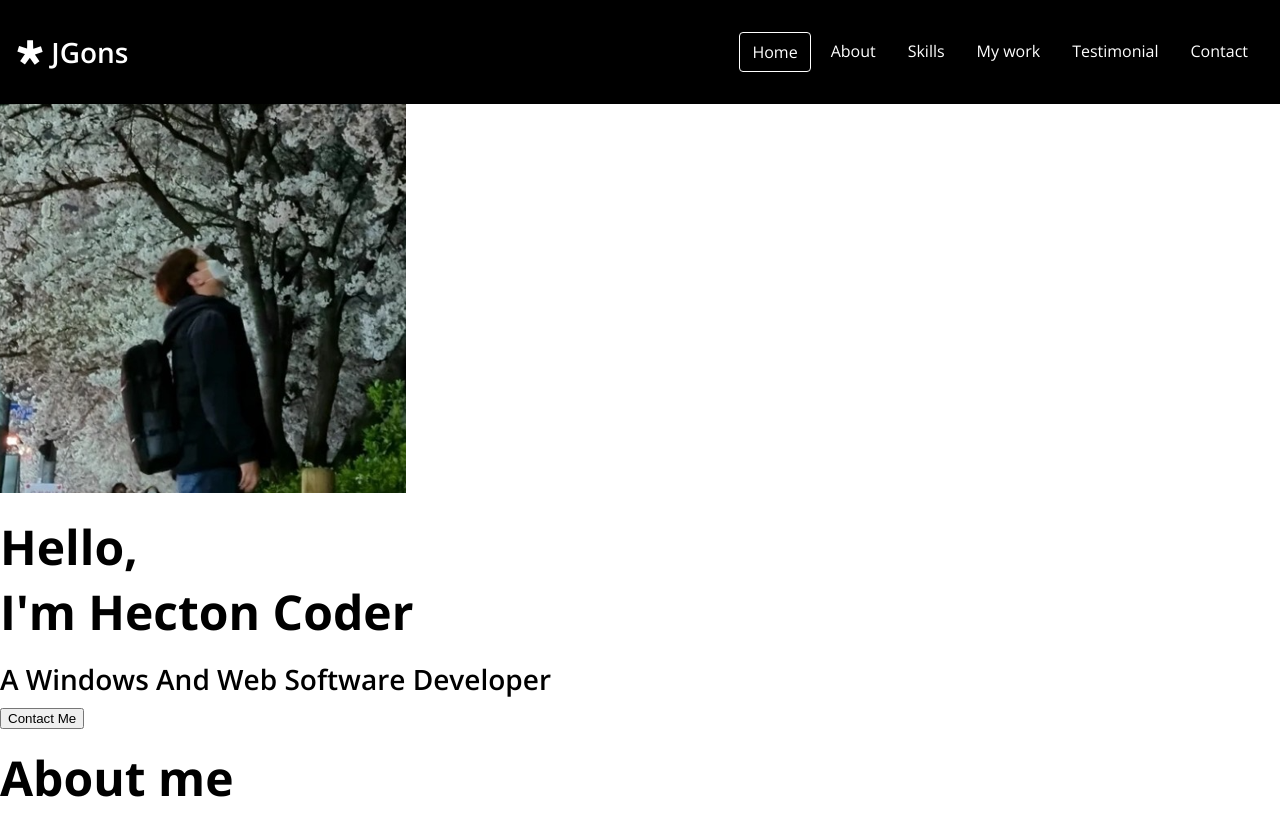
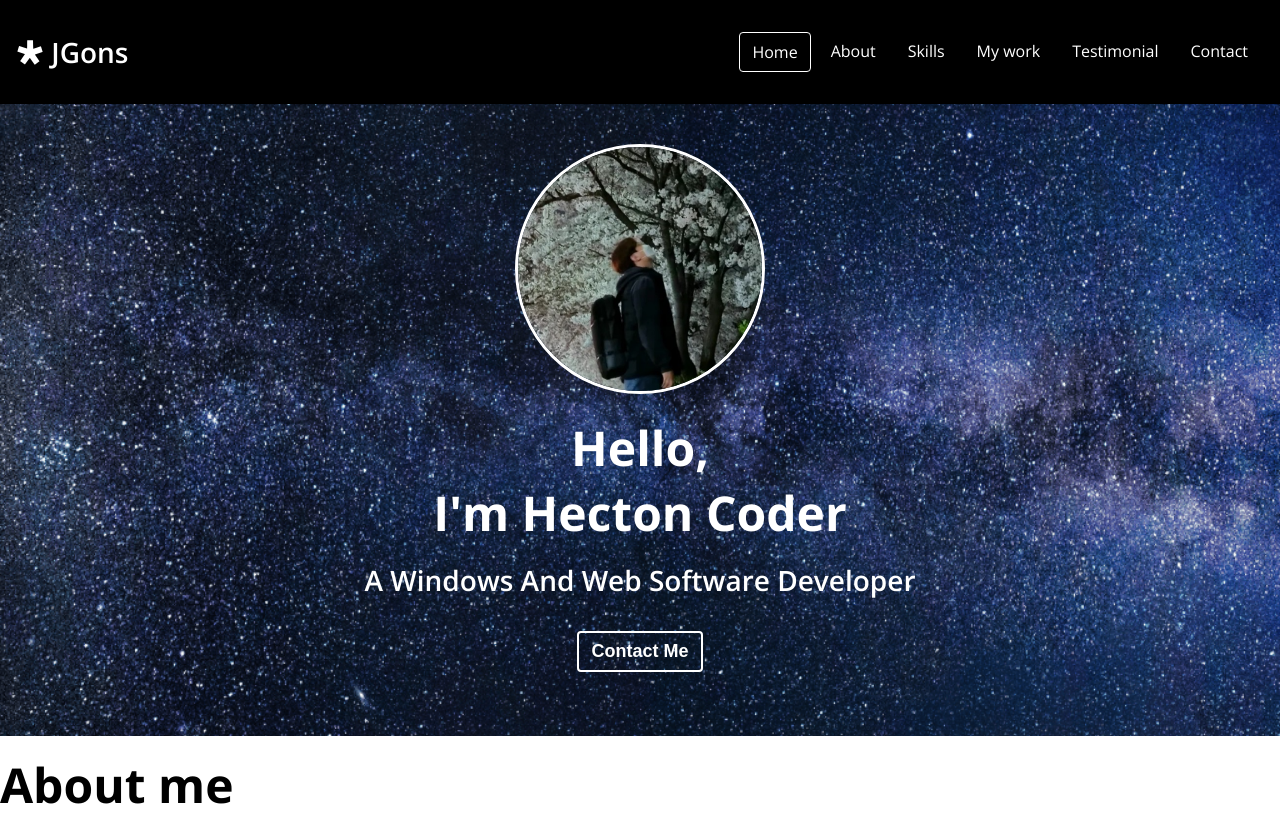
Before and after one commit to song1227jg/Portfolio_FE, a plain HTML site: page index.html in a window 1280 px wide. Shown: the top 820 px of the page. Drawn offline with nearby package versions, Linux system fonts and the light colour scheme.

Commit message:
CSS-Home

```diff
--- a/index.html
+++ b/index.html
@@ -49,7 +49,7 @@
       />
       <h1 class="home__title">Hello, <br />I'm Hecton Coder</h1>
       <h2 class="home__description">A Windows And Web Software Developer</h2>
-      <button class="home__cantact">Contact Me</button>
+      <button class="home__contact">Contact Me</button>
     </section>
 
     <!-- About -->
--- a/style.css
+++ b/style.css
@@ -49,6 +49,13 @@ a {
 ul {
   list-style: none;
   padding-left: 0;
+}
+
+button {
+  background-color: transparent;
+  cursor: pointer;
+  border: none;
+  outline: none;
 }
 
 /* Typography */
@@ -113,3 +120,36 @@ p {
 .navbar__menu__item:hover {
   background-color: var(--color-dark-grey);
 }
+
+/* Home */
+#home {
+  background: url("imgs/home-background.png") center/cover no-repeat;
+  padding: 40px;
+  text-align: center;
+}
+
+.home__avatar {
+  width: 250px;
+  height: 250px;
+  border-radius: 50%;
+  border: 3px solid var(--color-white);
+}
+
+.home__title,
+.home__description {
+  color: var(--color-white);
+}
+
+.home__contact {
+  color: var(--color-white);
+  font-size: var(--font-regular);
+  font-weight: var(--weight-bold);
+  margin: 24px;
+  padding: 8px 12px;
+  border: 2px solid var(--color-white);
+  border-radius: 4px;
+}
+
+.home__contact:hover {
+  background-color: var(--color-light-grey);
+}
```
Also changed, not shown: imgs/home-background.png (added).
